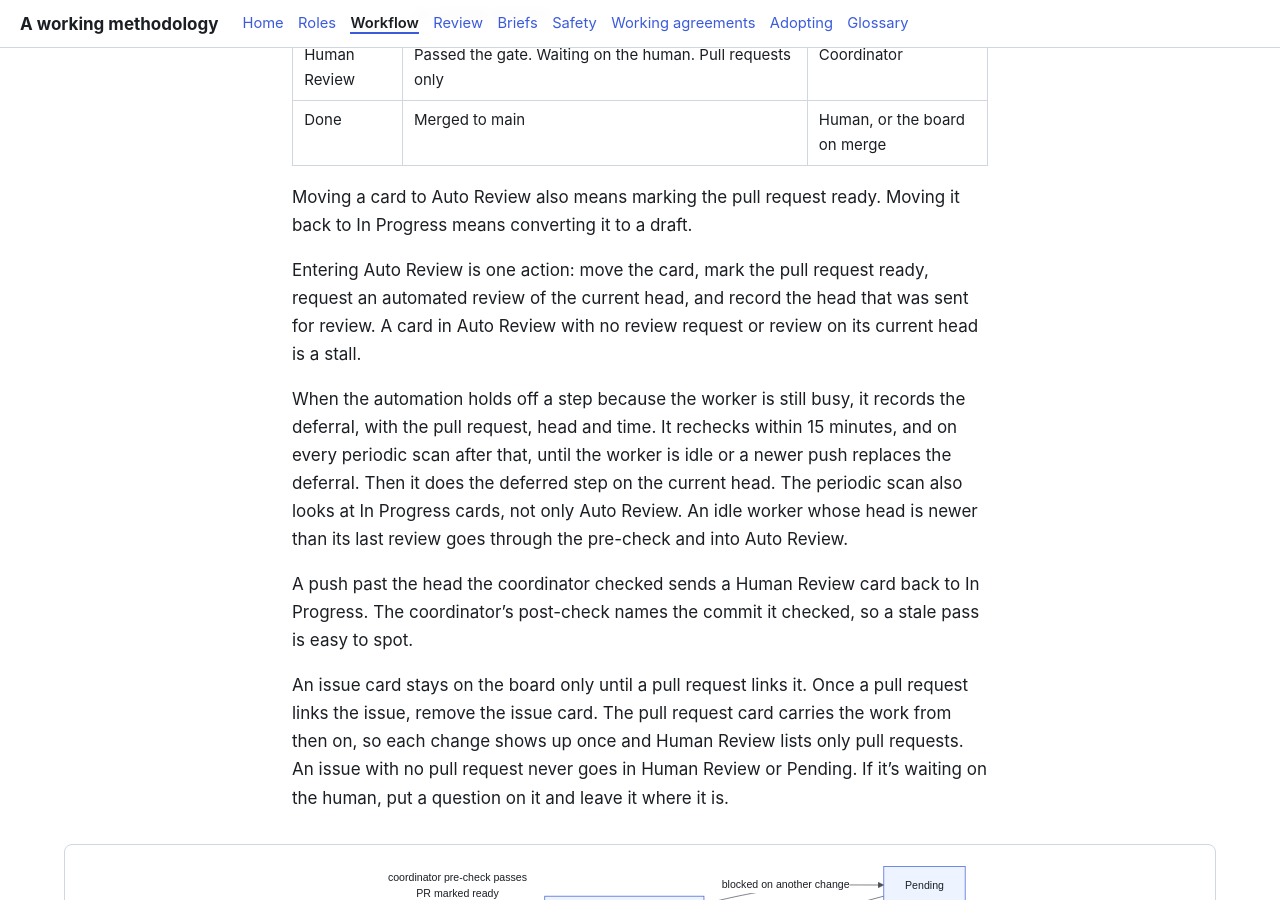
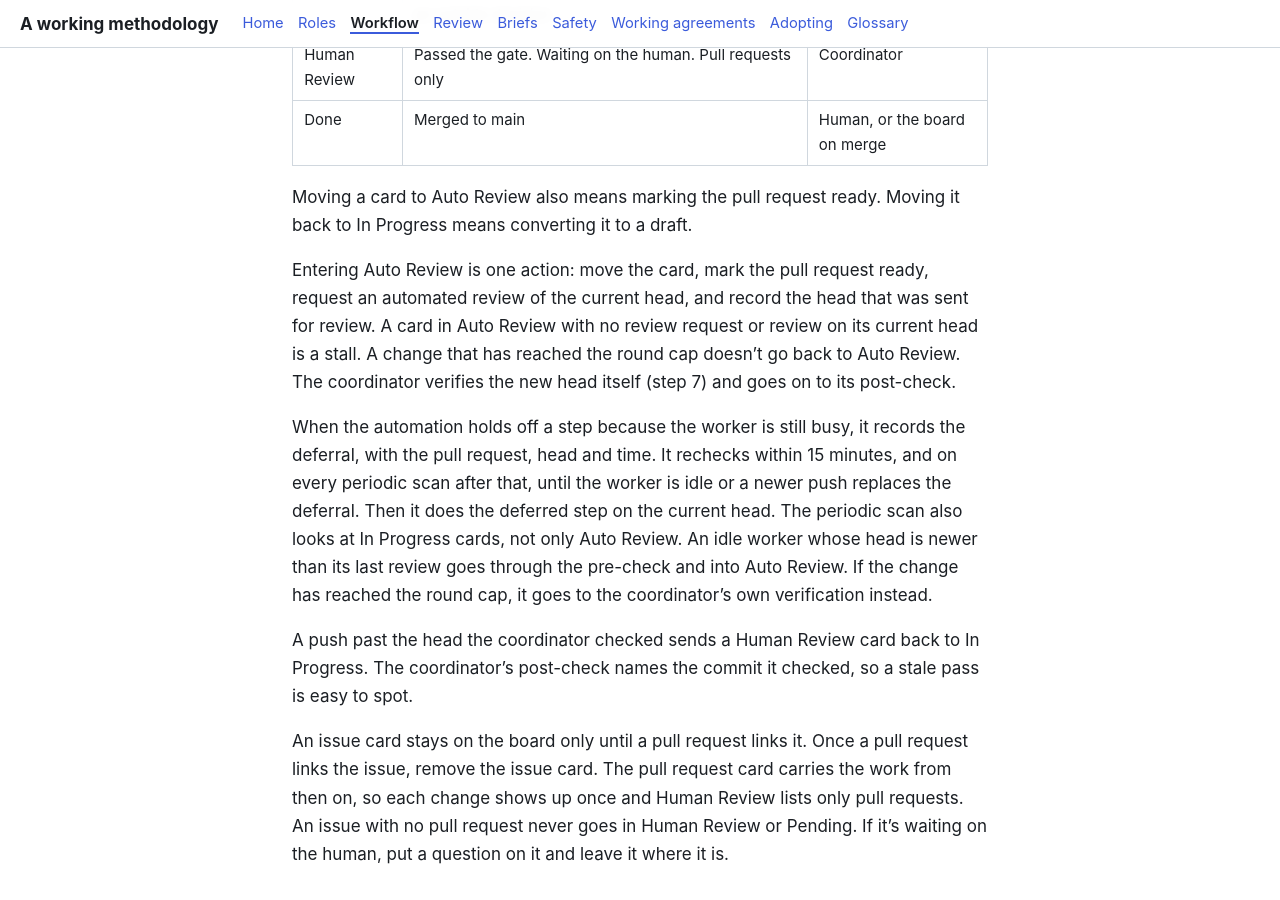
Before and after one commit to tangentcode/methodology, a Jekyll site: the page built from workflow.md, in a window 1280 px wide and 900 px high, scrolled down 841 px. Built offline with Jekyll 4.4.1, drawn with Linux system fonts in a browser that asks for light colours; our own code applies the rules of GitHub Pages for plain Markdown files.

Commit message:
Workflow: deferred-step recovery respects the round cap

```diff
--- a/workflow.md
+++ b/workflow.md
@@ -21,9 +21,9 @@
 
 Moving a card to Auto Review also means marking the pull request ready. Moving it back to In Progress means converting it to a draft.
 
-Entering Auto Review is one action: move the card, mark the pull request ready, request an automated review of the current head, and record the head that was sent for review. A card in Auto Review with no review request or review on its current head is a stall.
+Entering Auto Review is one action: move the card, mark the pull request ready, request an automated review of the current head, and record the head that was sent for review. A card in Auto Review with no review request or review on its current head is a stall. A change that has reached the round cap doesn't go back to Auto Review. The coordinator verifies the new head itself (step 7) and goes on to its post-check.
 
-When the automation holds off a step because the worker is still busy, it records the deferral, with the pull request, head and time. It rechecks within 15 minutes, and on every periodic scan after that, until the worker is idle or a newer push replaces the deferral. Then it does the deferred step on the current head. The periodic scan also looks at In Progress cards, not only Auto Review. An idle worker whose head is newer than its last review goes through the pre-check and into Auto Review.
+When the automation holds off a step because the worker is still busy, it records the deferral, with the pull request, head and time. It rechecks within 15 minutes, and on every periodic scan after that, until the worker is idle or a newer push replaces the deferral. Then it does the deferred step on the current head. The periodic scan also looks at In Progress cards, not only Auto Review. An idle worker whose head is newer than its last review goes through the pre-check and into Auto Review. If the change has reached the round cap, it goes to the coordinator's own verification instead.
 
 A push past the head the coordinator checked sends a Human Review card back to In Progress. The coordinator's post-check names the commit it checked, so a stale pass is easy to spot.
 
```
